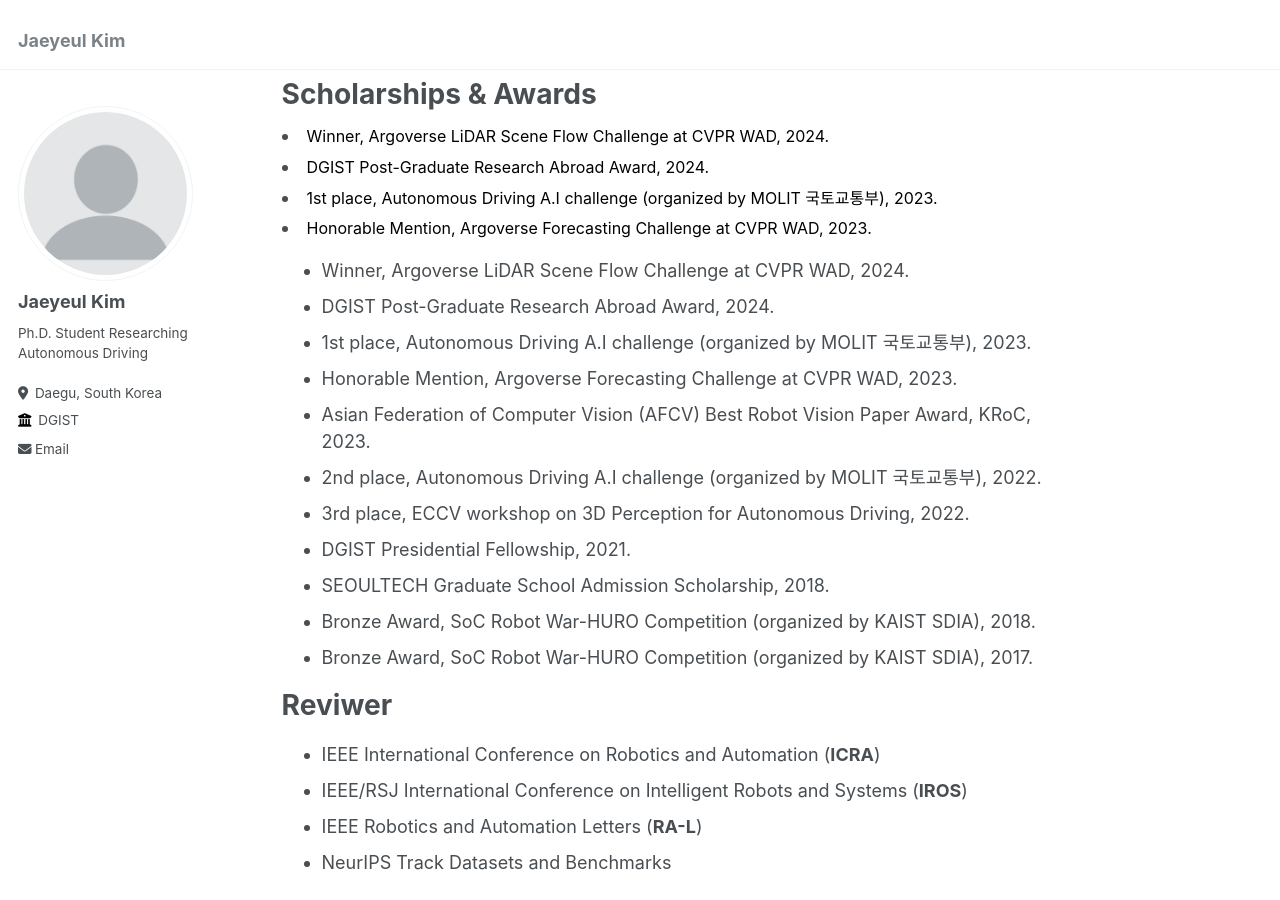
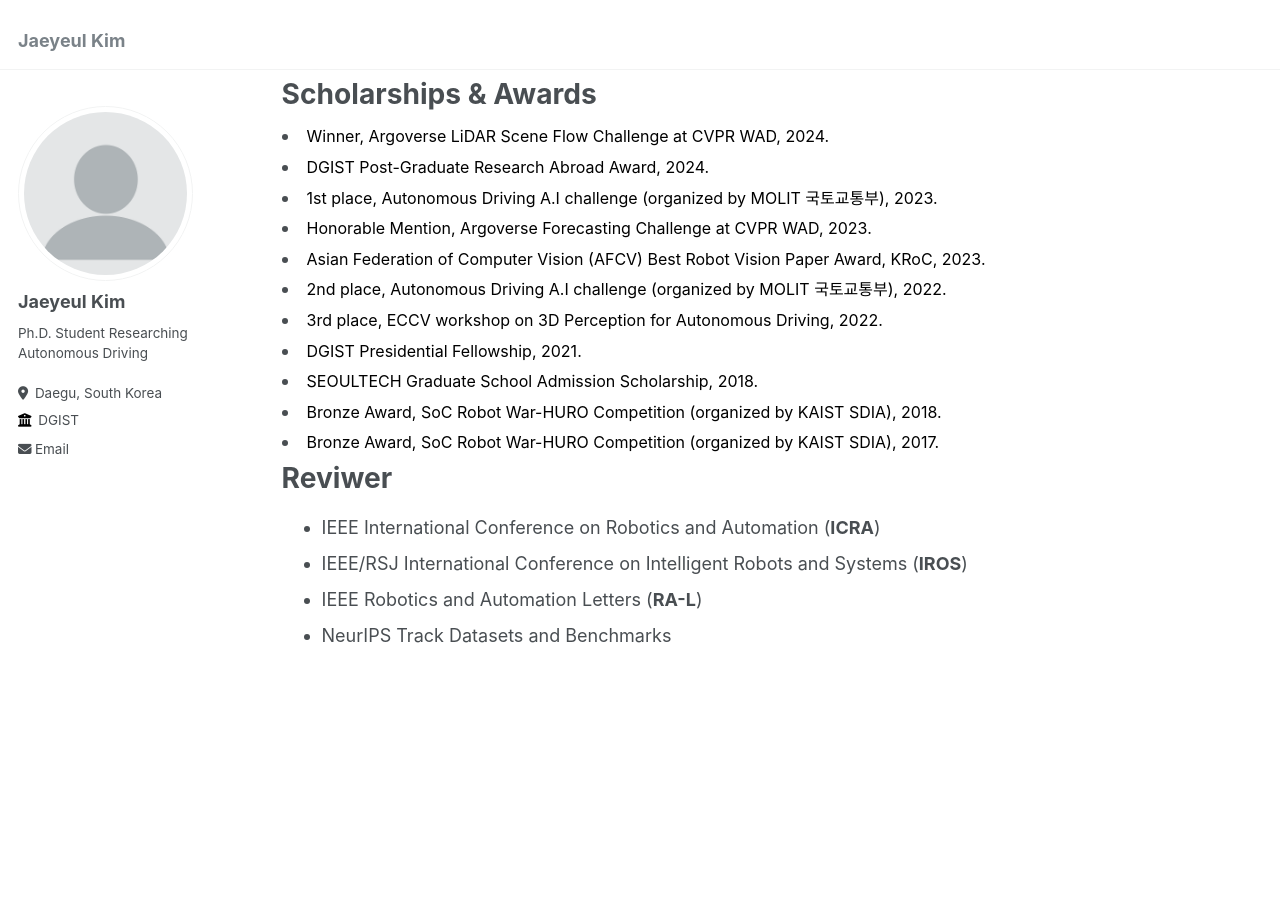
Before and after one commit to jykim94/jykim94.github.io, a Jekyll site: the page built from _pages/about.md, in a window 1280 px wide and 900 px high, scrolled down 2577 px. Built offline with Jekyll 4.4.1, drawn with Linux system fonts in a browser that asks for light colours; some of the changed lines change nothing that is shown.

Commit message:
Updated specific content

```diff
--- a/_pages/about.md
+++ b/_pages/about.md
@@ -94,8 +94,15 @@ Scholarships & Awards
   <li style="line-height: 1.2;"><span style="font-size: 16px; color: black">DGIST Post-Graduate Research Abroad Award, 2024.</span></li>
   <li style="line-height: 1.2;"><span style="font-size: 16px; color: black">1st place, Autonomous Driving A.I challenge (organized by MOLIT 국토교통부), 2023.</span></li>
   <li style="line-height: 1.2;"><span style="font-size: 16px; color: black">Honorable Mention, Argoverse Forecasting Challenge at CVPR WAD, 2023.</span></li>
+  <li style="line-height: 1.2;"><span style="font-size: 16px; color: black">Asian Federation of Computer Vision (AFCV) Best Robot Vision Paper Award, KRoC, 2023.</span></li>
+  <li style="line-height: 1.2;"><span style="font-size: 16px; color: black">2nd place, Autonomous Driving A.I challenge (organized by MOLIT 국토교통부), 2022. </span></li>
+  <li style="line-height: 1.2;"><span style="font-size: 16px; color: black">3rd place, ECCV workshop on 3D Perception for Autonomous Driving, 2022. </span></li>
+  <li style="line-height: 1.2;"><span style="font-size: 16px; color: black">DGIST Presidential Fellowship, 2021. </span></li>
+  <li style="line-height: 1.2;"><span style="font-size: 16px; color: black">SEOULTECH Graduate School Admission Scholarship, 2018. </span></li>
+  <li style="line-height: 1.2;"><span style="font-size: 16px; color: black">Bronze Award, SoC Robot War-HURO Competition (organized by KAIST SDIA), 2018. </span></li>
+  <li style="line-height: 1.2;"><span style="font-size: 16px; color: black">Bronze Award, SoC Robot War-HURO Competition (organized by KAIST SDIA), 2017. </span></li>
 </ul>
-
+<!--
 - Winner, Argoverse LiDAR Scene Flow Challenge at CVPR WAD, 2024.
 - DGIST Post-Graduate Research Abroad Award, 2024.
 - 1st place, Autonomous Driving A.I challenge (organized by MOLIT 국토교통부), 2023.
@@ -107,6 +114,7 @@ Scholarships & Awards
 - SEOULTECH Graduate School Admission Scholarship, 2018.
 - Bronze Award, SoC Robot War-HURO Competition (organized by KAIST SDIA), 2018.
 - Bronze Award, SoC Robot War-HURO Competition (organized by KAIST SDIA), 2017.
+-->
 
 Reviwer
 ======
```
